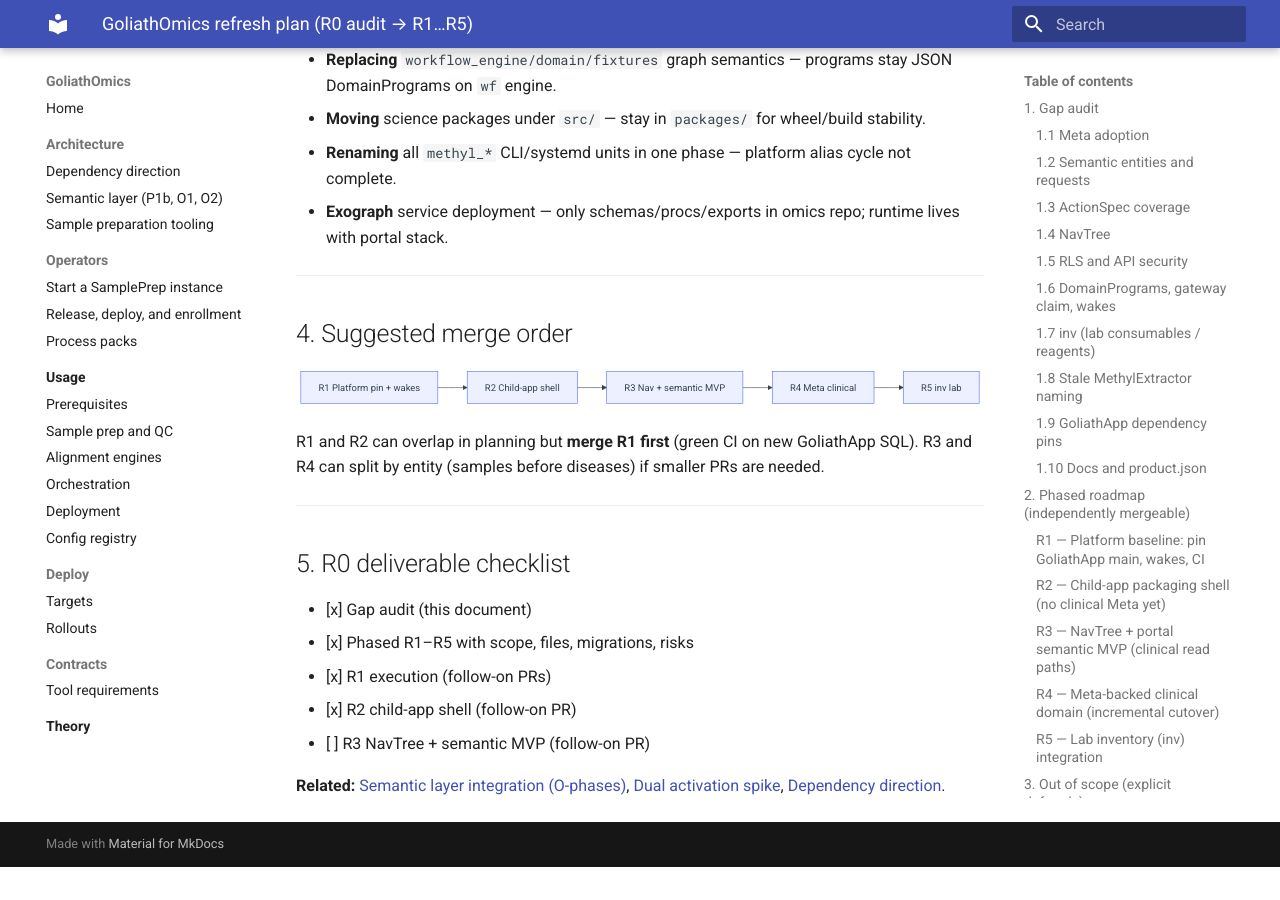
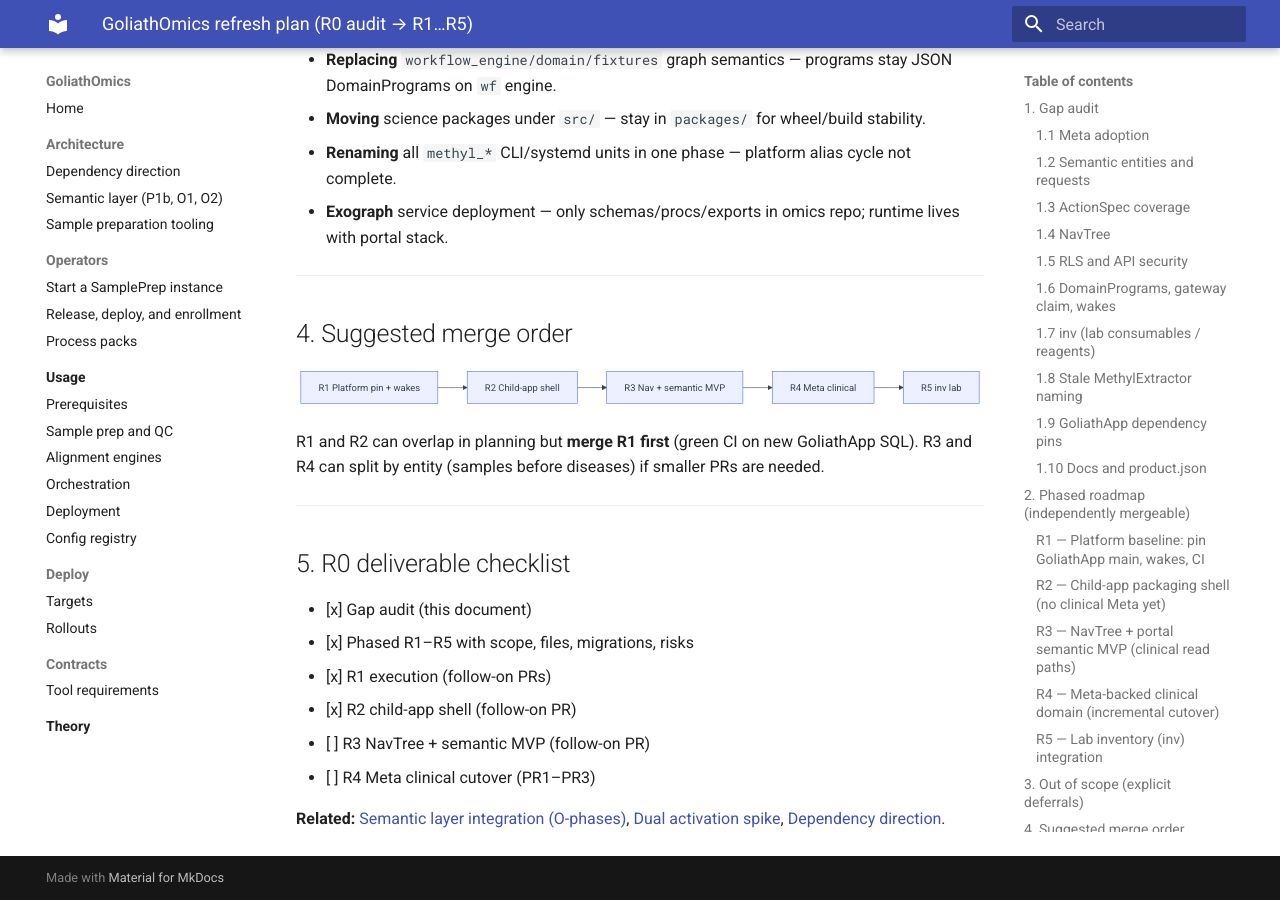
Before and after one commit to Goliath-Research/GoliathOmics, an MkDocs documentation site: the page built from docs/refresh-plan.md, in a window 1280 px wide and 900 px high, scrolled down 9802 px. Built offline with MkDocs 1.6.1 and Material for MkDocs 9.7.7, drawn with Linux system fonts in a browser that asks for light colours; before the commit the page ends 10669 px from its top, so only the background shows below that.

Commit message:
docs: note R4 Meta cutover PR sequence
Co-authored-by: David Izada Rodriguez <davidizadar@GoliathResearch.com>

```diff
--- a/docs/refresh-plan.md
+++ b/docs/refresh-plan.md
@@ -298,5 +298,6 @@ R1 and R2 can overlap in planning but **merge R1 first** (green CI on new Goliat
 - [x] R1 execution (follow-on PRs)
 - [x] R2 child-app shell (follow-on PR)
 - [ ] R3 NavTree + semantic MVP (follow-on PR)
+- [ ] R4 Meta clinical cutover (PR1–PR3)
 
 **Related:** [Semantic layer integration (O-phases)](architecture/semantic-layer.md), [Dual activation spike](dual-activation-omics-spike.md), [Dependency direction](architecture/dependencies.md).
```
